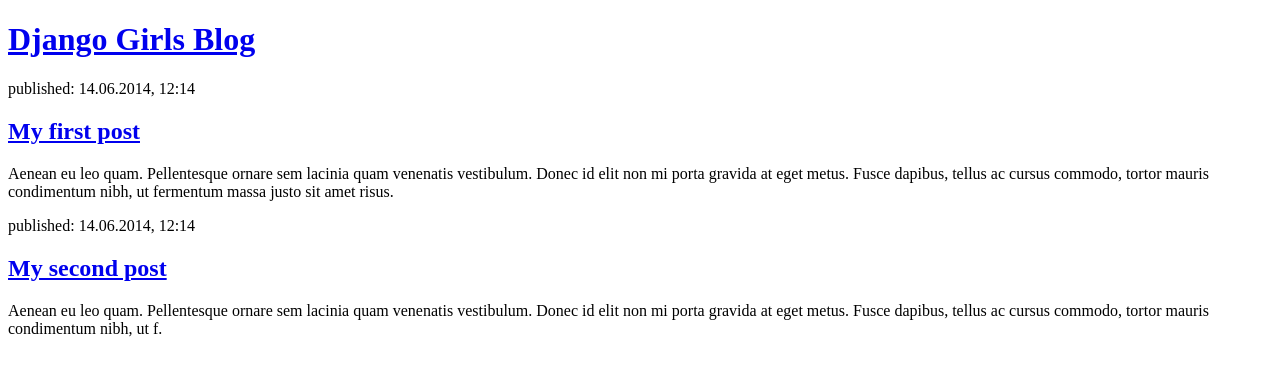
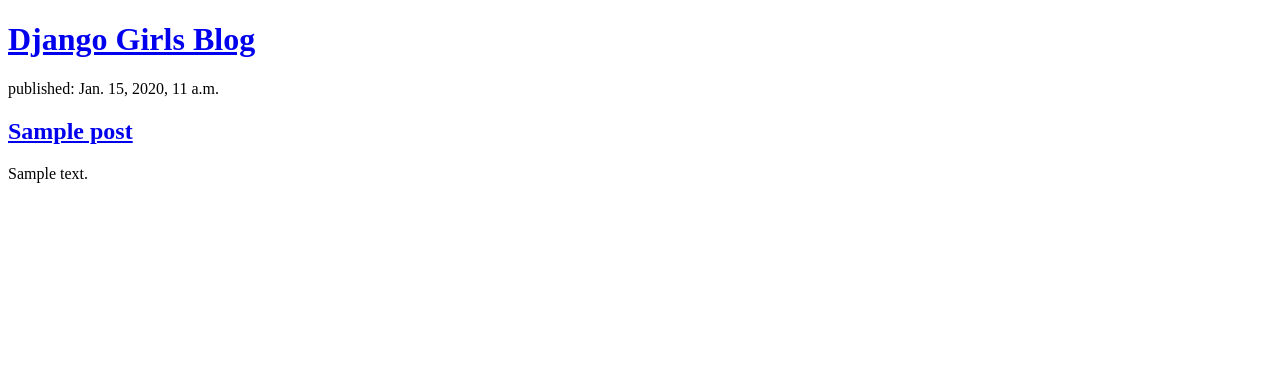
Before and after one commit to achimvp/connect, a Django app: template blog/templates/blog/post_list.html in a window 1280 px wide. Shown: the top 376 px of the page. Run offline with Django 3.2, Linux system fonts and the light colour scheme; the template is opened without the code that fills it: values that come from a table or form of the project are taken from there, others are empty; tables that the repository leaves empty hold one stand-in row (values such as "Sample post").

Commit message:
Modified templates to display post from database.

```diff
--- a/blog/templates/blog/post_list.html
+++ b/blog/templates/blog/post_list.html
@@ -8,16 +8,13 @@
             <h1><a href="#">Django Girls Blog</a></h1>
         </div>
 
+        {% for post in posts %}
+            <div>
+                <p>published: {{ post.published_date }}</p>
+                <h2><a href="#">{{ post.title }}</a></h2>
+                <p>{{ post.text|linebreaksbr }}</p>
+            </div>
+        {% endfor %}
         <div>
-            <p>published: 14.06.2014, 12:14</p>
-            <h2><a href="#">My first post</a></h2>
-            <p>Aenean eu leo quam. Pellentesque ornare sem lacinia quam venenatis vestibulum. Donec id elit non mi porta gravida at eget metus. Fusce dapibus, tellus ac cursus commodo, tortor mauris condimentum nibh, ut fermentum massa justo sit amet risus.</p>
-        </div>
-
-        <div>
-            <p>published: 14.06.2014, 12:14</p>
-            <h2><a href="#">My second post</a></h2>
-            <p>Aenean eu leo quam. Pellentesque ornare sem lacinia quam venenatis vestibulum. Donec id elit non mi porta gravida at eget metus. Fusce dapibus, tellus ac cursus commodo, tortor mauris condimentum nibh, ut f.</p>
-        </div>
-    </body>
+   </body>
 </html>
```
Also changed, not shown: blog/views.py (+7 -1 lines), blog/urls.py (line endings or trailing spaces).
